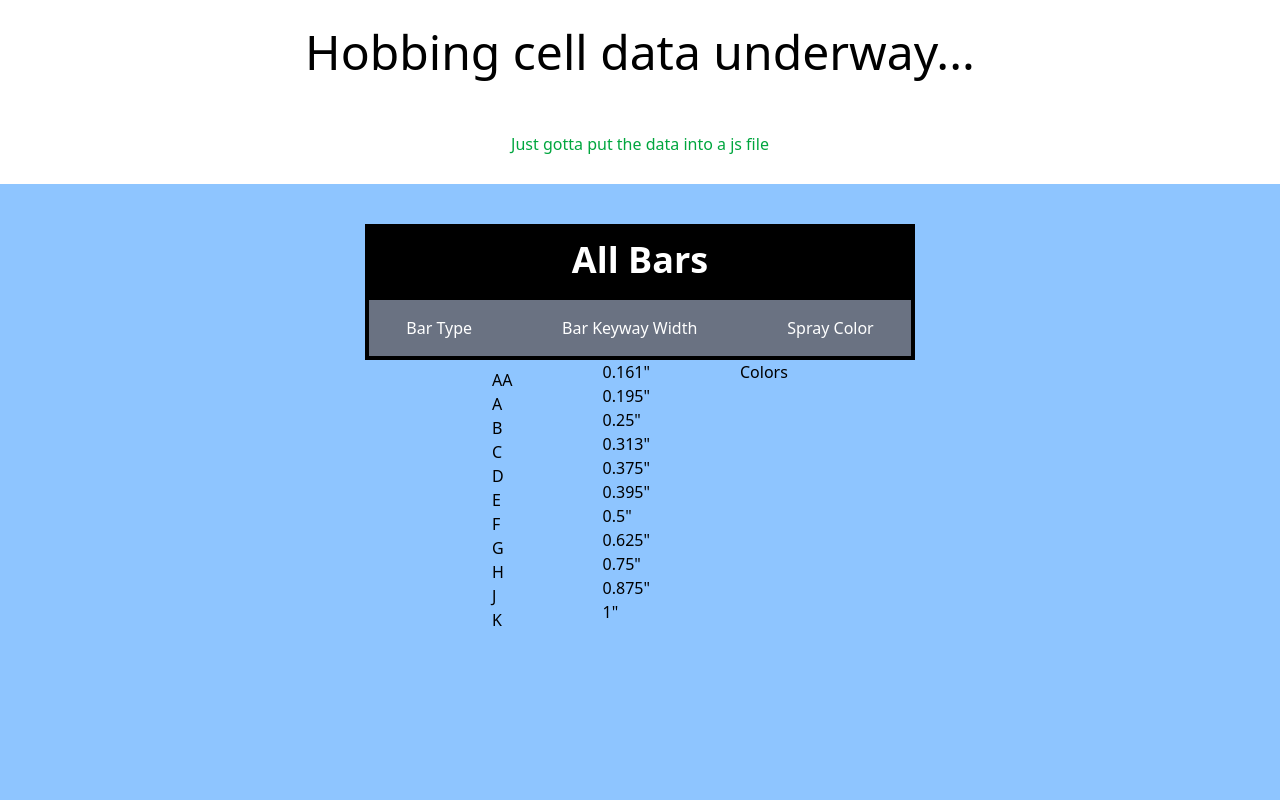
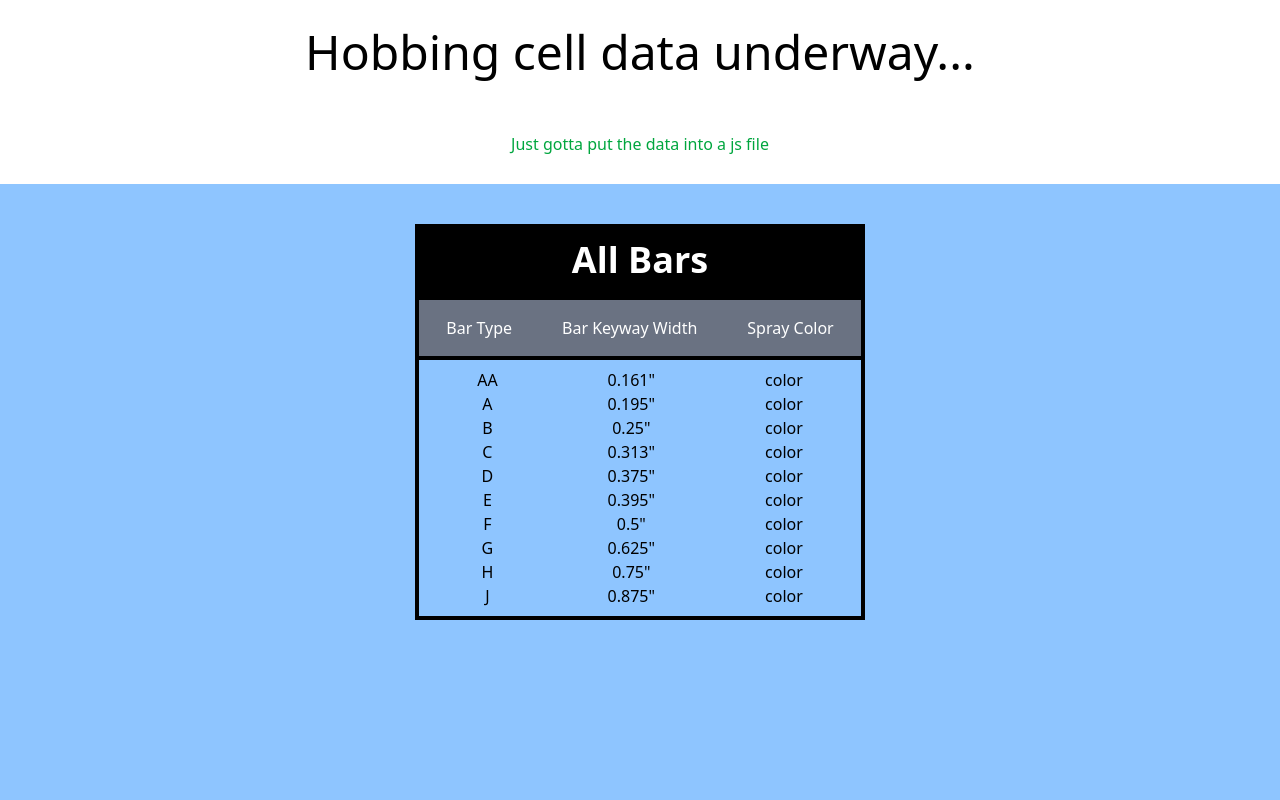
Before and after one commit to nickmcc90/hobbingbroach, a React (Vite) app: page / in a window 1280 px wide. Shown: the top 800 px of the page. Built offline with nearby package versions, Linux system fonts and the light colour scheme.

Commit message:
finished broaching bar all setup table

```diff
--- a/src/components/barcard.jsx
+++ b/src/components/barcard.jsx
@@ -3,39 +3,44 @@ import { BARS } from "../utils/bars.js"
 
 export default function BarCard() {
 
-  const { tiers } = BARS;
+  const { tiers, colors } = BARS;
   //console.log(Object.values(tiers).filter((_, i) => i % 2 === 0 ))
 
   return (
     <div id="This is the main container" class="h-screen w-full items-center p-10 bg-blue-300">
 
-      <div class='w-550px flex flex-col items-center'>
-        <div id="This is the title of the table" class="text-4xl font-extrabold flex justify-center bg-black text-white h-100% w-[550px] py-4">
+      <div class='w-350px flex flex-col items-center'>
+        <div id="This is the title of the table" class="text-4xl font-extrabold flex justify-center bg-black text-white h-100% w-[450px] py-4">
           All Bars
         </div>
-        <div id="This is the column headers" class="flex justify-center gap-[90px] py-4 font-medium bg-gray-500 text-white w-[550px] border-black border-4">
+        <div id="This is the column headers" class="flex justify-center gap-[50px] py-4 font-medium bg-gray-500 text-white w-[450px] border-black border-4">
           <div class="">Bar Type</div>
           <div class="">Bar Keyway Width</div>
           <div class="">Spray Color</div>
         </div>
-        <div id="This is the table of data" class="flex justify-center gap-[90px]">
-          <div class='flex flex-col py-2'>
+        <div id="This is the table of data" class="flex justify-center gap-[110px] border-l-4 border-r-4 border-b-4 px-[58px]">
+          <div class='flex flex-col py-2 items-center'>
             {Object.keys(tiers).filter((_, i) => i % 2 === 0 ).map((key) => (
               <div key={key}>
                 {key}
               </div>
             ))}
           </div>
-          <div class='flex flex-col'>
+          <div class='flex flex-col py-2 items-center'>
             {Object.keys(tiers).filter((_, i) => i % 2 === 0 ).map((key) => (
               <div key={key}>
-                {console.log(key)}
                 {tiers[key]}{'"'}
               </div>
             ))}
           </div>
-          <div class='flex flex-col'>
-            <div>Colors</div>
+          <div class='flex flex-col py-2 items-center'>
+            <div>
+              {Object.keys(colors).map((key) => (
+                <div key={key}>
+                  {colors[key]}
+                </div>
+              ))}
+            </div>
           </div>
         </div>
       </div>
--- a/src/utils/bars.js
+++ b/src/utils/bars.js
@@ -336,8 +336,18 @@ export const BARS = {
     Hcount: 3,
     J: 0.875,
     Jcount: 2,
-    K: 1.000,
-    Kcount: 0
+  },
+  colors: {
+    AA: "color",
+    A: "color",
+    B: "color",
+    C: "color",
+    D: "color",
+    E: "color",
+    F: "color",
+    G: "color",
+    H: "color",
+    J: "color"
   },
   "BAR#1B": {
     goes_with: [""],
```
